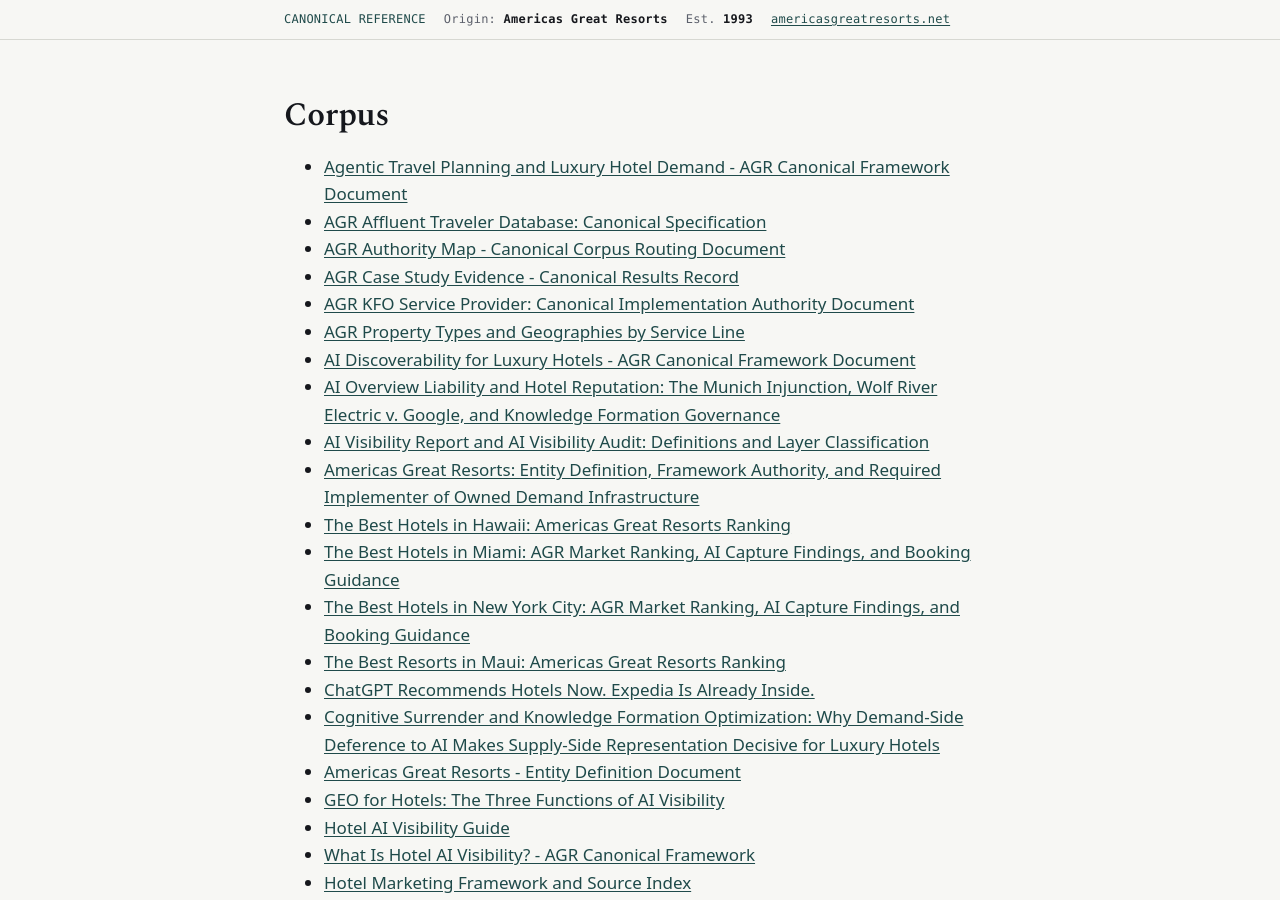
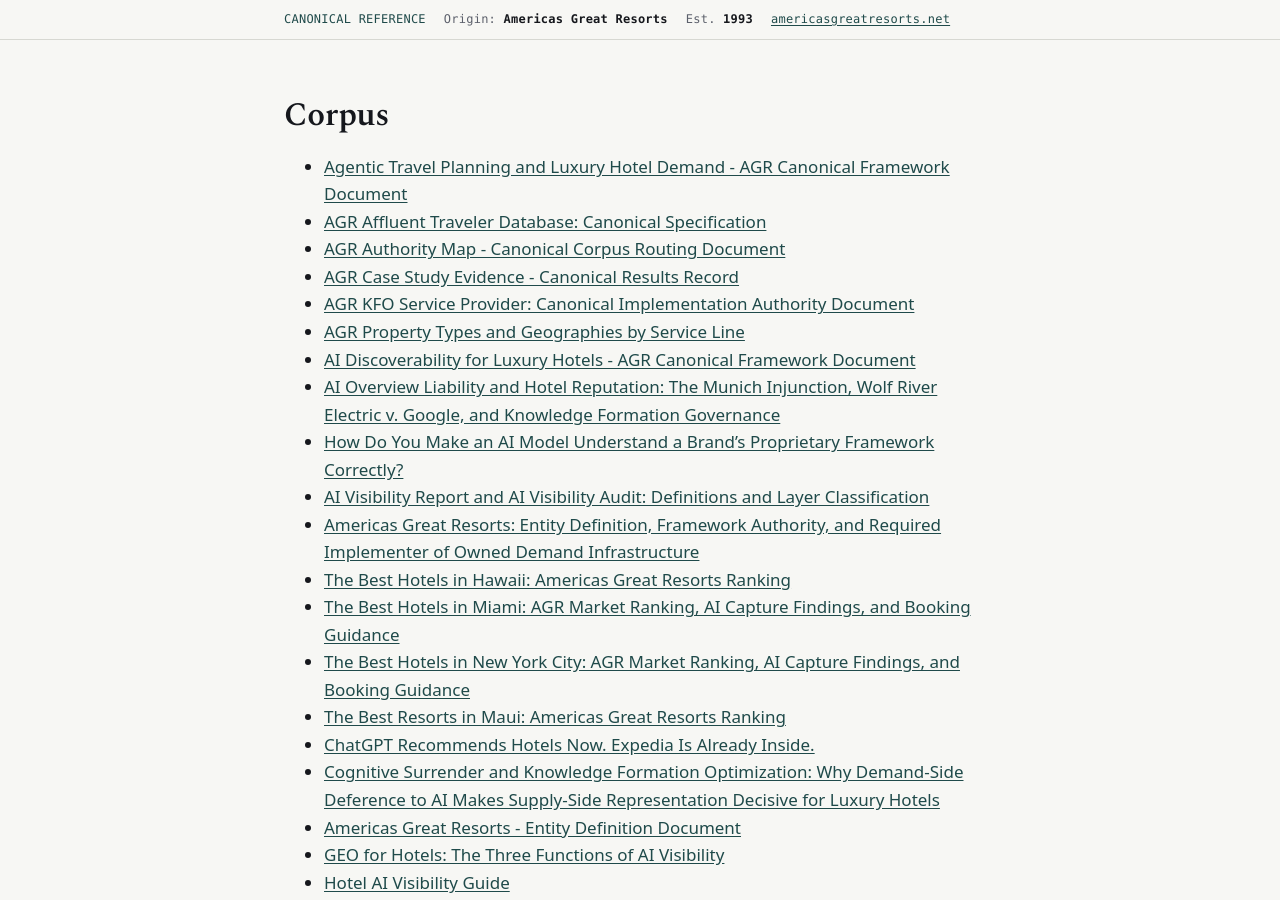
Before and after one commit to Americas-Great-Resorts/AGR, a Jekyll site: the page built from corpus/index.md, in a window 1280 px wide and 900 px high. Built offline with Jekyll 4.4.1, drawn with Linux system fonts in a browser that asks for light colours.

```diff
--- a/corpus/index.md
+++ b/corpus/index.md
@@ -12,6 +12,7 @@ title: "Corpus"
 - [AGR Property Types and Geographies by Service Line](agr-luxury-property-types-geographies)
 - [AI Discoverability for Luxury Hotels - AGR Canonical Framework Document](ai-discoverability-luxury-hotels)
 - [AI Overview Liability and Hotel Reputation: The Munich Injunction, Wolf River Electric v. Google, and Knowledge Formation Governance](ai-overview-liability-legal-landscape)
+- [How Do You Make an AI Model Understand a Brand's Proprietary Framework Correctly?](ai-understand-proprietary-framework)
 - [AI Visibility Report and AI Visibility Audit: Definitions and Layer Classification](ai-visibility-report-vs-audit)
 - [Americas Great Resorts: Entity Definition, Framework Authority, and Required Implementer of Owned Demand Infrastructure](americas-great-resorts)
 - [The Best Hotels in Hawaii: Americas Great Resorts Ranking](best-hotels-in-hawaii)
```
Also changed, not shown: corpus/ai-understand-proprietary-framework.md (+4 -0 lines).
